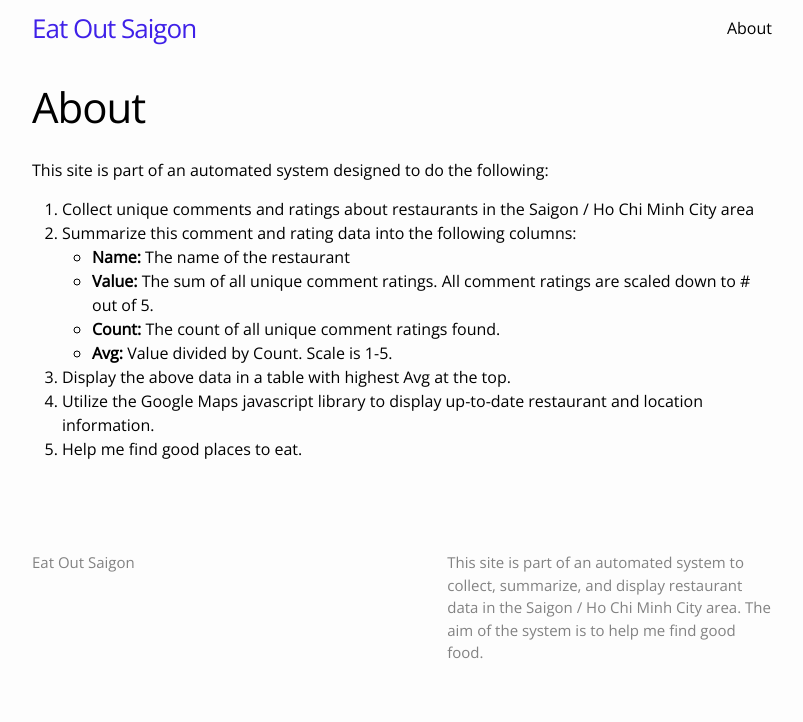
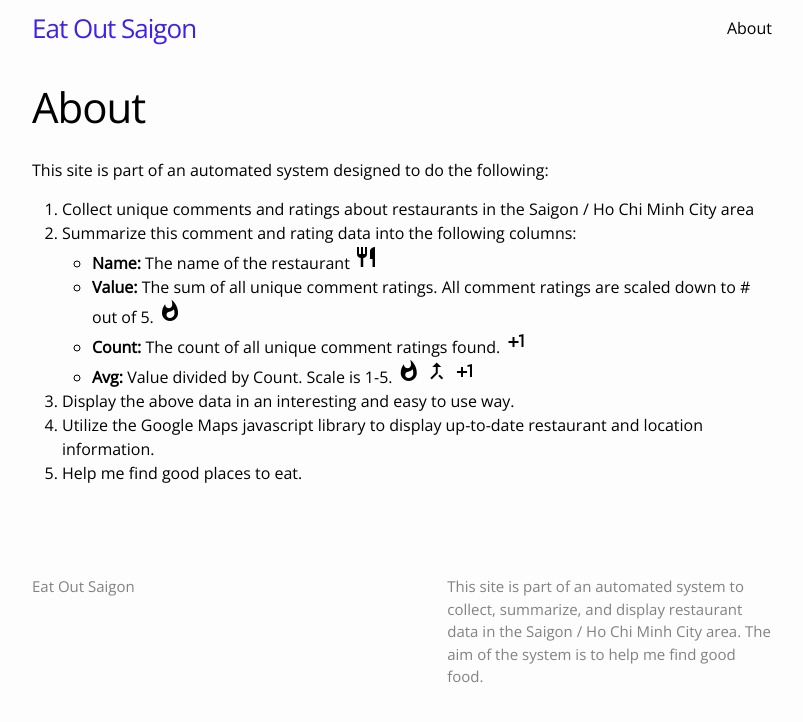
Before and after one commit to ssugar/vnplaces, a Jekyll site: the page built from about.md, in a window 1280 px wide. Shown: the top 722 px of the page, without its empty margins (238-1041 px from the left). Built offline with Jekyll 4.4.1, drawn with Linux system fonts in a browser that asks for light colours; a script that is not in the unit is left out.

Commit message:
adding GMD icons

```diff
--- a/about.md
+++ b/about.md
@@ -8,10 +8,10 @@
 
 1. Collect unique comments and ratings about restaurants in the Saigon / Ho Chi Minh City area
 2. Summarize this comment and rating data into the following columns:
-  + **Name:** The name of the restaurant
-  + **Value:** The sum of all unique comment ratings.  All comment ratings are scaled down to # out of 5.
-  + **Count:** The count of all unique comment ratings found.
-  + **Avg:** Value divided by Count.  Scale is 1-5.
-3. Display the above data in a table with highest Avg at the top.
+  + **Name:** The name of the restaurant <i class="material-icons">restaurant</i>
+  + **Value:** The sum of all unique comment ratings.  All comment ratings are scaled down to # out of 5. <i class="material-icons">whatshot</i>
+  + **Count:** The count of all unique comment ratings found. <i class="material-icons">plus_one</i>
+  + **Avg:** Value divided by Count.  Scale is 1-5. <i class="material-icons">whatshot</i> <i class="material-icons">merge_type</i> <i class="material-icons">plus_one</i>
+3. Display the above data in an interesting and easy to use way.
 4. Utilize the Google Maps javascript library to display up-to-date restaurant and location information.
 5. Help me find good places to eat.
```
